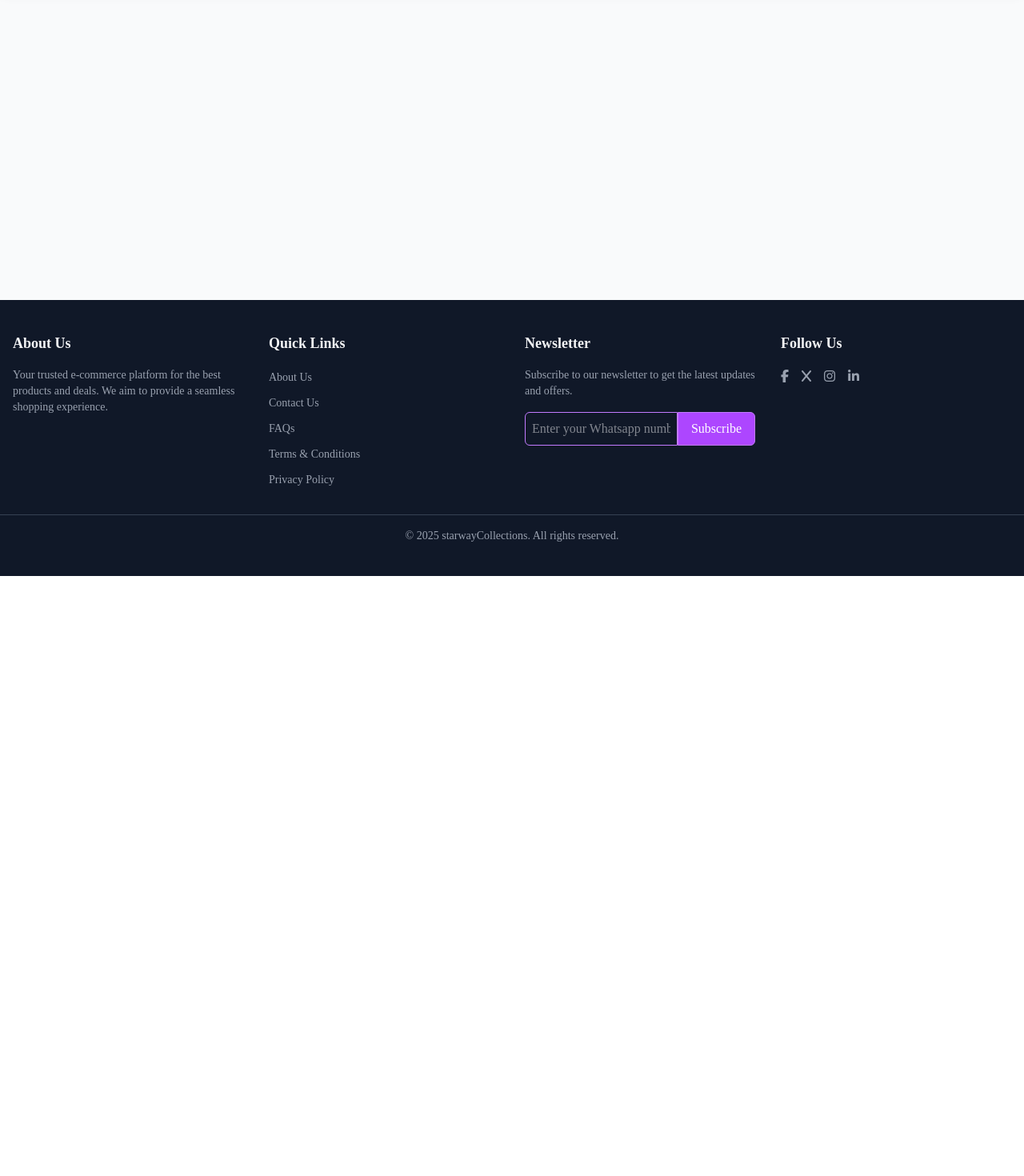
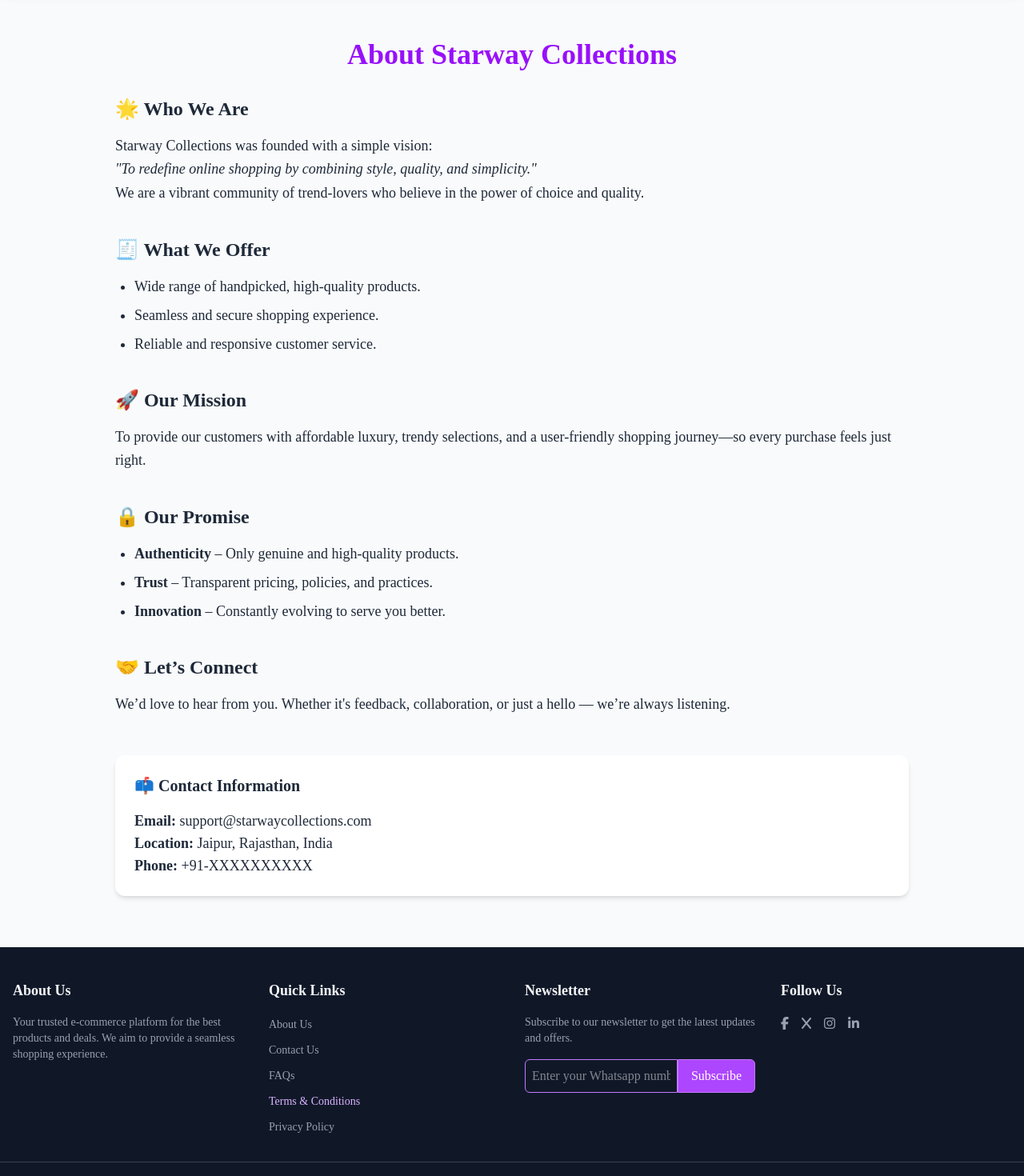
Before and after one commit to codewithmanish102003/New-folder, a React (Vite) app in the folder Frontend/: page /about in a window 1280 px wide. Shown: the part 80-1550 px from the top of the page at 80% size. Before the commit the page ends 800 px from the top, so only its background shows below. Built offline with nearby package versions, Linux system fonts and the light colour scheme.

Commit message:
AboutUs Page Updated

```diff
--- a/Frontend/src/App.css
+++ b/Frontend/src/App.css
@@ -4,9 +4,7 @@
     -ms-overflow-style: none;  /* Internet Explorer 10+ */
     scrollbar-width: none;  /* Firefox */
   }
-  .{
 
-  }
 
   .hide-scrollbar::-webkit-scrollbar {
     display: none;  /* Safari and Chrome */
--- a/Frontend/src/App.jsx
+++ b/Frontend/src/App.jsx
@@ -18,6 +18,9 @@ import NavigationBar from './Components/Partials/NavigationBar';
 import Payments from './Components/Payments/Payments';
 import ProductDetails from './Components/Products/ProductDetails';
 import Products from './Components/Shop/Products';
+import AboutUs from './Components/Partials/AboutUs';
+import TermsAndConditions from './Components/Partials/TermsAndConditions';
+
 
 const App = () => {
   const dispatch = useDispatch();
@@ -68,6 +71,9 @@ const App = () => {
             {role === 'owner' && (
               <Route path="/owner" element={<Owner />} />
             )}
+            <Route path="/about" element={<AboutUs />} />
+            <Route path="/terms-and-conditions" element={<TermsAndConditions />} />
+
           </Routes>
         </div>
         <Footer />
--- /dev/null
+++ b/Frontend/src/Components/Partials/AboutUs.jsx
@@ -0,0 +1,63 @@
+import React from 'react';
+
+const AboutUs = () => {
+  return (
+    <div className="bg-gray-50 min-h-screen text-gray-800">
+      <div className="max-w-5xl mx-auto px-4 py-16">
+        <h1 className="text-4xl font-bold text-center mb-8 text-purple-600">About Starway Collections</h1>
+
+        <section className="mb-10">
+          <h2 className="text-2xl font-semibold mb-4">🌟 Who We Are</h2>
+          <p className="text-lg leading-relaxed">
+            Starway Collections was founded with a simple vision:
+            <br />
+            <em>"To redefine online shopping by combining style, quality, and simplicity."</em>
+            <br />
+            We are a vibrant community of trend-lovers who believe in the power of choice and quality.
+          </p>
+        </section>
+
+        <section className="mb-10">
+          <h2 className="text-2xl font-semibold mb-4">🧾 What We Offer</h2>
+          <ul className="list-disc pl-6 space-y-2 text-lg">
+            <li>Wide range of handpicked, high-quality products.</li>
+            <li>Seamless and secure shopping experience.</li>
+            <li>Reliable and responsive customer service.</li>
+          </ul>
+        </section>
+
+        <section className="mb-10">
+          <h2 className="text-2xl font-semibold mb-4">🚀 Our Mission</h2>
+          <p className="text-lg leading-relaxed">
+            To provide our customers with affordable luxury, trendy selections, and a user-friendly shopping journey—so every purchase feels just right.
+          </p>
+        </section>
+
+        <section className="mb-10">
+          <h2 className="text-2xl font-semibold mb-4">🔒 Our Promise</h2>
+          <ul className="list-disc pl-6 space-y-2 text-lg">
+            <li><strong>Authenticity</strong> – Only genuine and high-quality products.</li>
+            <li><strong>Trust</strong> – Transparent pricing, policies, and practices.</li>
+            <li><strong>Innovation</strong> – Constantly evolving to serve you better.</li>
+          </ul>
+        </section>
+
+        <section className="mb-10">
+          <h2 className="text-2xl font-semibold mb-4">🤝 Let’s Connect</h2>
+          <p className="text-lg leading-relaxed">
+            We’d love to hear from you. Whether it's feedback, collaboration, or just a hello — we’re always listening.
+          </p>
+        </section>
+
+        <section className="bg-white rounded-xl shadow-md p-6 mt-12">
+          <h3 className="text-xl font-semibold mb-4">📫 Contact Information</h3>
+          <p className="text-lg"><strong>Email:</strong> support@starwaycollections.com</p>
+          <p className="text-lg"><strong>Location:</strong> Jaipur, Rajasthan, India</p>
+          <p className="text-lg"><strong>Phone:</strong> +91-XXXXXXXXXX</p>
+        </section>
+      </div>
+    </div>
+  );
+};
+
+export default AboutUs;
--- a/Frontend/src/Components/Partials/Footer.jsx
+++ b/Frontend/src/Components/Partials/Footer.jsx
@@ -1,4 +1,5 @@
-import React from 'react';
+import React from "react";
+import { Link } from "react-router-dom";
 
 const Footer = () => {
   return (
@@ -8,7 +9,8 @@ const Footer = () => {
         <div>
           <h3 className="text-lg font-semibold mb-4">About Us</h3>
           <p className="text-sm text-gray-400">
-            Your trusted e-commerce platform for the best products and deals. We aim to provide a seamless shopping experience.
+            Your trusted e-commerce platform for the best products and deals. We
+            aim to provide a seamless shopping experience.
           </p>
         </div>
 
@@ -16,11 +18,43 @@ const Footer = () => {
         <div>
           <h3 className="text-lg font-semibold mb-4">Quick Links</h3>
           <ul className="space-y-2">
-            <li><a href="/about" className="text-sm text-gray-400 hover:text-white">About Us</a></li>
-            <li><a href="/contact" className="text-sm text-gray-400 hover:text-white">Contact Us</a></li>
-            <li><a href="/faq" className="text-sm text-gray-400 hover:text-white">FAQs</a></li>
-            <li><a href="/terms" className="text-sm text-gray-400 hover:text-white">Terms & Conditions</a></li>
-            <li><a href="/privacy" className="text-sm text-gray-400 hover:text-white">Privacy Policy</a></li>
+            <li>
+              <Link
+                to="/about"
+                className="text-sm text-gray-400 hover:text-white"
+              >
+                About Us
+              </Link>
+            </li>
+            <li>
+              <a
+                href="/contact"
+                className="text-sm text-gray-400 hover:text-white"
+              >
+                Contact Us
+              </a>
+            </li>
+            <li>
+              <a href="/faq" className="text-sm text-gray-400 hover:text-white">
+                FAQs
+              </a>
+            </li>
+            <li>
+              <Link
+                to="/terms-and-conditions"
+                className="text-sm text-purple-300 hover:underline"
+              >
+                Terms & Conditions
+              </Link>
+            </li>
+            <li>
+              <a
+                href="/privacy"
+                className="text-sm text-gray-400 hover:text-white"
+              >
+                Privacy Policy
+              </a>
+            </li>
           </ul>
         </div>
 
@@ -47,16 +81,36 @@ const Footer = () => {
         <div>
           <h3 className="text-lg font-semibold mb-4">Follow Us</h3>
           <div className="flex space-x-4">
-            <a href="https://facebook.com" target="_blank" rel="noopener noreferrer" className="text-gray-400 hover:text-white">
+            <a
+              href="https://facebook.com"
+              target="_blank"
+              rel="noopener noreferrer"
+              className="text-gray-400 hover:text-white"
+            >
               <i className="fab fa-facebook-f"></i>
             </a>
-            <a href="https://x.com" target="_blank" rel="noopener noreferrer" className="text-gray-400 hover:text-white">
+            <a
+              href="https://x.com"
+              target="_blank"
+              rel="noopener noreferrer"
+              className="text-gray-400 hover:text-white"
+            >
               <i className="fab fa-x"></i>
             </a>
-            <a href="https://instagram.com" target="_blank" rel="noopener noreferrer" className="text-gray-400 hover:text-white">
+            <a
+              href="https://instagram.com"
+              target="_blank"
+              rel="noopener noreferrer"
+              className="text-gray-400 hover:text-white"
+            >
               <i className="fab fa-instagram"></i>
             </a>
-            <a href="https://linkedin.com" target="_blank" rel="noopener noreferrer" className="text-gray-400 hover:text-white">
+            <a
+              href="https://linkedin.com"
+              target="_blank"
+              rel="noopener noreferrer"
+              className="text-gray-400 hover:text-white"
+            >
               <i className="fab fa-linkedin-in"></i>
             </a>
           </div>
```
Also changed, not shown: Frontend/src/Components/Partials/TermsAndConditions.jsx (added).
